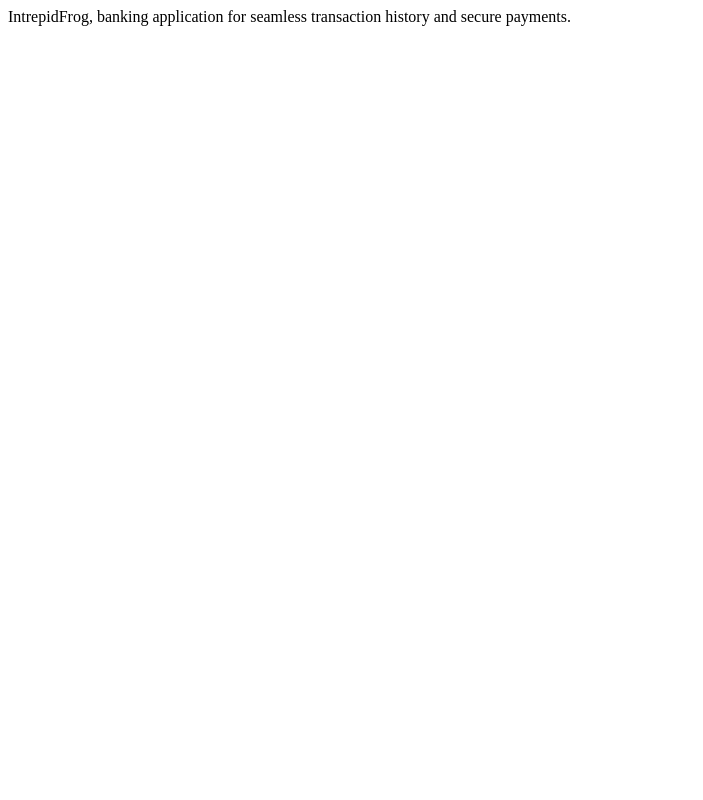
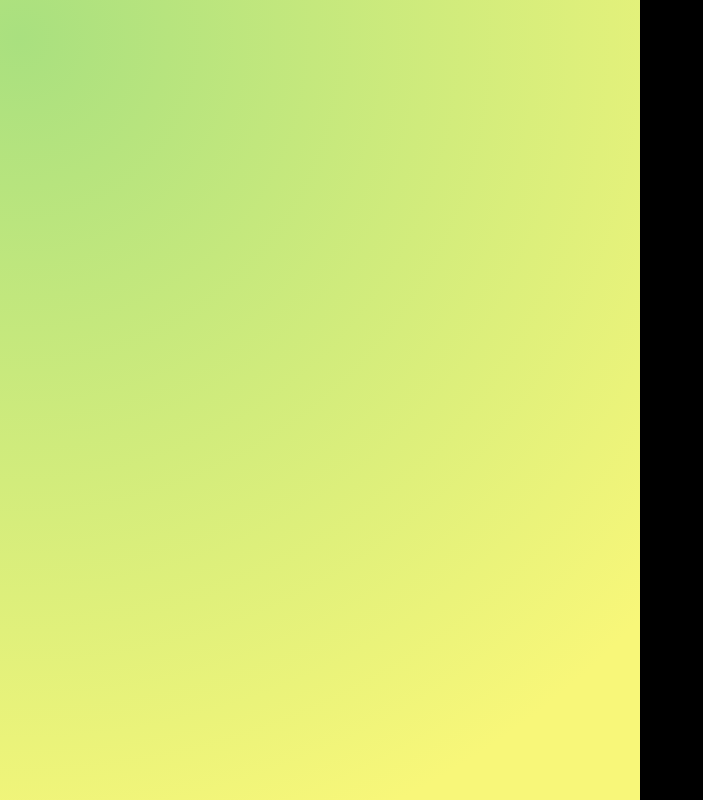
Before and after one commit to B4LSEROS/IntrepidFrog, a Next.js app in the folder application/client/: page / in a window 1280 px wide. Shown: the whole page, without its empty margins (0-703 px from the left). Built offline with nearby package versions, Linux system fonts and the light colour scheme.

Commit message:
Further configuration of CSS modules and initial setup of layout skeleton

```diff
--- /dev/null
+++ b/application/client/components/Banner.tsx
@@ -0,0 +1,11 @@
+import React from 'react';
+import css from '../css/banner.module.css';
+
+export default function Banner () {
+    return (
+        <section className={css.main}>
+
+
+        </section>
+    )
+}
--- /dev/null
+++ b/application/client/css/banner.module.css
@@ -0,0 +1,6 @@
+.main {
+    height: 100%;
+    width: 50%;
+
+    background: radial-gradient(circle at 3% 4.8%, rgb(169, 224, 127) 0%, rgb(248, 247, 121) 86.6%);
+}
--- a/application/client/css/main.css
+++ /dev/null
@@ -1,4 +0,0 @@
-.main {
-    height: 100px;
-
-}
--- /dev/null
+++ b/application/client/css/main.module.css
@@ -0,0 +1,23 @@
+.main {
+    display: flex;
+    flex-direction: row;
+    flex-wrap: wrap;
+
+    height: 100dvh;
+    width: 100dvw;
+
+    margin: -8px;
+    padding: 0px;
+
+
+}
+
+
+
+.loginContainer {
+    height: 100%;
+    width: 50%;
+
+    background-color: black;
+
+}
--- a/application/client/pages/index.tsx
+++ b/application/client/pages/index.tsx
@@ -1,17 +1,19 @@
 import Head from "next/head";
+import Banner from "../components/Banner";
+import css from '../css/main.module.css';
 
 export default function Main () {
     return (
-        <div >
+        <div className={css.main}>
             <Head>
                 <meta lang='es' charSet="unicode"/>
                 <meta name="autho" content="Banking application for easy transaction tracking, user management, and secure money transfers." />
                 <title>IntrepidFrog</title>
                 <link rel='icon' href="/icon-frog.jpg"></link>
             </Head>
-            IntrepidFrog, banking application for seamless transaction history and secure payments.
 
-            <section>
+            <Banner />
+            <section className={css.loginContainer}>
 
             </section>
         </div>
```
Also changed, not shown: 1 other file (tests, documents, lock files or other folders).
